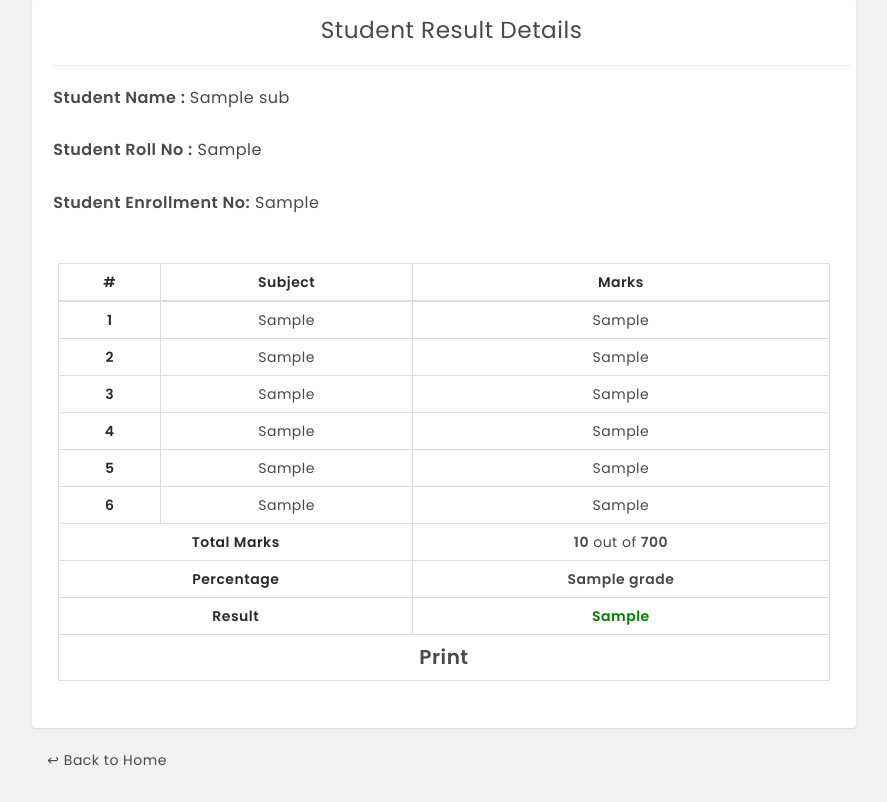
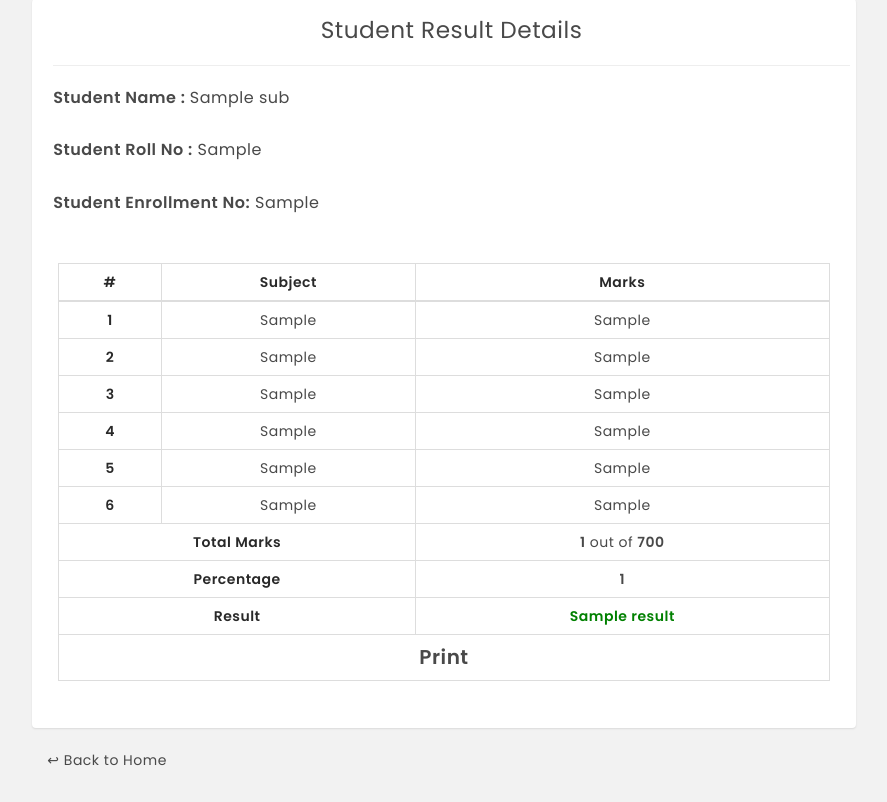
Before and after one commit to yogeshnile/SRMS, a Django app: template templates/result.html in a window 1280 px wide. Shown: the part 115-917 px from the top of the page, without its empty margins (196-1083 px from the left). Run offline with Django 3.2, Linux system fonts and the light colour scheme; the template is opened without the code that fills it: most values are stand-ins (such as "Sample title", 1, 10 or a date in 2020); some libraries are stand-ins or nearby versions.

Commit message:
template update

```diff
--- a/student/admin.py
+++ b/student/admin.py
@@ -11,7 +11,7 @@ class FirstAdmin(ImportExportModelAdmin):
         'sub_4','sub_5','sub_6','total_marks','percentage','result')
     list_display_links = ('roll_no','student_name',)
     readonly_fields  = ('percentage','total_marks','result','timeStamp')
-    search_fields = ('roll_no','student_name','enrollment_no')
+    search_fields = ('roll_no','student_name',)
     list_filter = ('result',)
     list_per_page = 50
 
@@ -22,7 +22,7 @@ class SecoundAdmin(ImportExportModelAdmin):
         'sub_4','sub_5','sub_6','total_marks','percentage','result')
     list_display_links = ('roll_no','student_name',)
     readonly_fields  = ('percentage','total_marks','result','timeStamp')
-    search_fields = ('roll_no','student_name','enrollment_no')
+    search_fields = ('roll_no','student_name',)
     list_filter = ('result',)
     list_per_page = 50
 
@@ -33,6 +33,6 @@ class ThirdAdmin(ImportExportModelAdmin):
         'sub_4','sub_5','sub_6','total_marks','percentage','result')
     list_display_links = ('roll_no','student_name',)
     readonly_fields  = ('percentage','total_marks','result','timeStamp')
-    search_fields = ('roll_no','student_name','enrollment_no')
+    search_fields = ('roll_no','student_name',)
     list_filter = ('result',)
     list_per_page = 50
--- a/templates/result.html
+++ b/templates/result.html
@@ -133,23 +133,23 @@
                                                         <tr>
                                                             <th scope="row" colspan="2" style="text-align: center">Total
                                                                 Marks</th>
-                                                            <td style="text-align: center"><b>{{ total }}</b> out of
+                                                            <td style="text-align: center"><b>{{ sub.total_marks }}</b> out of
                                                                 <b>700</b></td>
                                                         </tr>
 
                                                         <tr>
                                                             <th scope="row" colspan="2" style="text-align: center">
                                                                 Percentage</th>
-                                                            <td style="text-align: center"><b>{{ grade }}</b></td>
+                                                            <td style="text-align: center"><b>{{ sub.percentage }}</b></td>
                                                         </tr>
 
                                                         <tr>
                                                             <th scope="row" colspan="2" style="text-align: center">
                                                                 Result</th>
                                                             <td style="text-align: center">
-                                                                {% if student_result == "FAIL" %}<b
-                                                                    style="color: red;">{{ student_result }}</b>{% else %}<b
-                                                                    style="color: green;">{{ student_result }}</b>{% endif %}
+                                                                {% if sub.result == "FAIL" %}<b
+                                                                    style="color: red;">{{ sub.result }}</b>{% else %}<b
+                                                                    style="color: green;">{{ sub.result }}</b>{% endif %}
                                                             </td>
                                                         </tr>
 
```
Also changed, not shown: student/views.py (+0 -27 lines), db.sqlite3.
